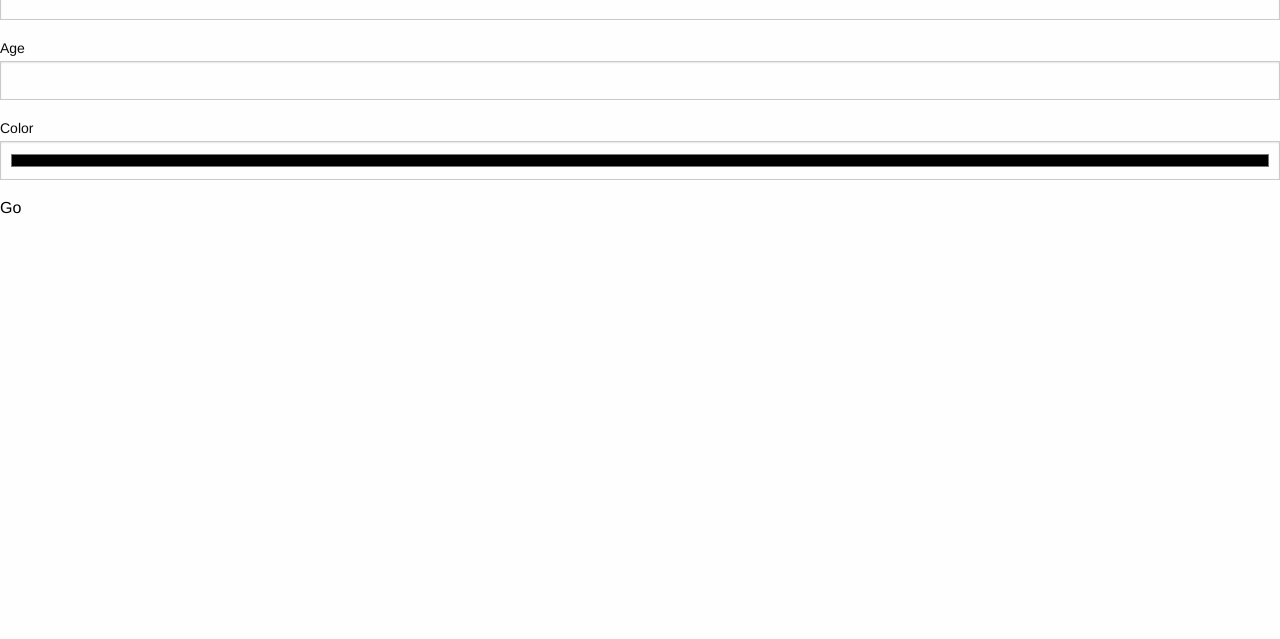
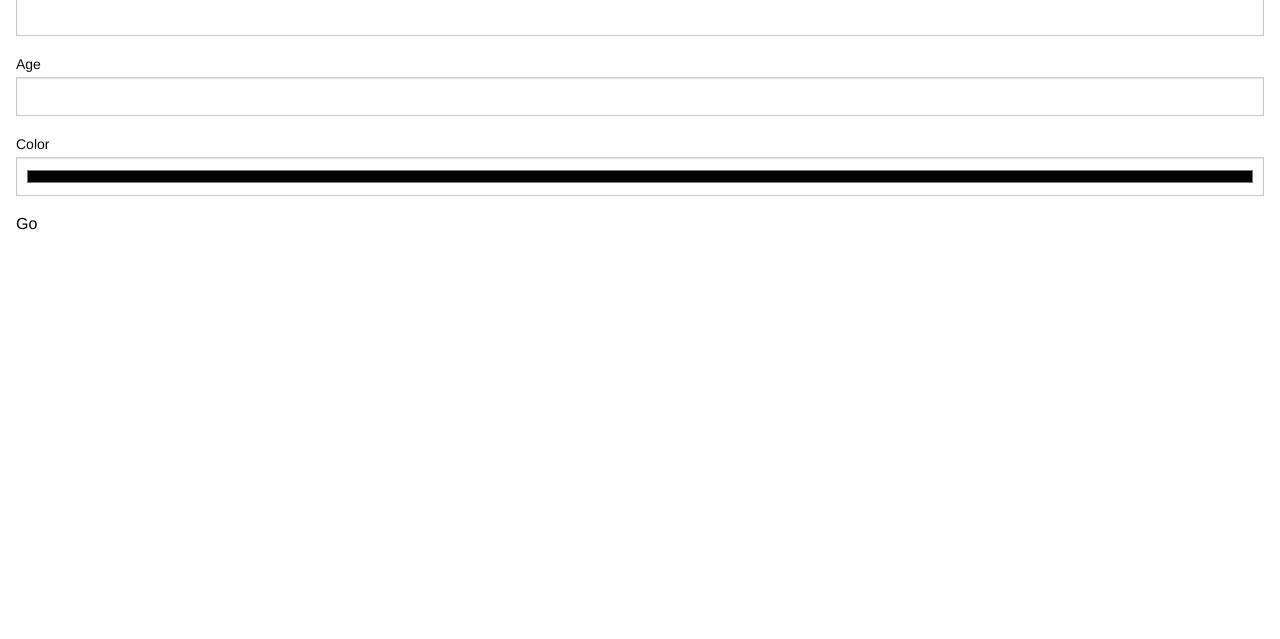
Before and after one commit to MiaRivera/person-stats, a plain HTML site: page index.html in a window 1280 px wide. Shown: the part 161-800 px from the top of the page. Drawn offline with nearby package versions, Linux system fonts and the light colour scheme.

Commit message:
Add custom CSS

```diff
--- a/index.html
+++ b/index.html
@@ -7,6 +7,7 @@
     <meta name="description" content="">
     <meta name="viewport" content="width=device-width, initial-scale=1">
     <link href="https://cdnjs.cloudflare.com/ajax/libs/foundation/6.4.0/css/foundation.min.css" rel="stylesheet">
+    <link href="style.css" rel="stylesheet">
   </head>
 
   <body>
--- a/style.css
+++ b/style.css
@@ -1,3 +1,3 @@
-p {
-    color: black;
+body {
+    padding: 1rem;
 }
```
